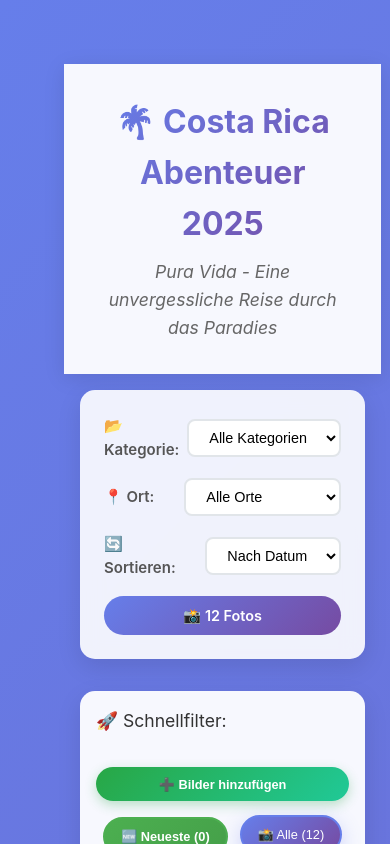
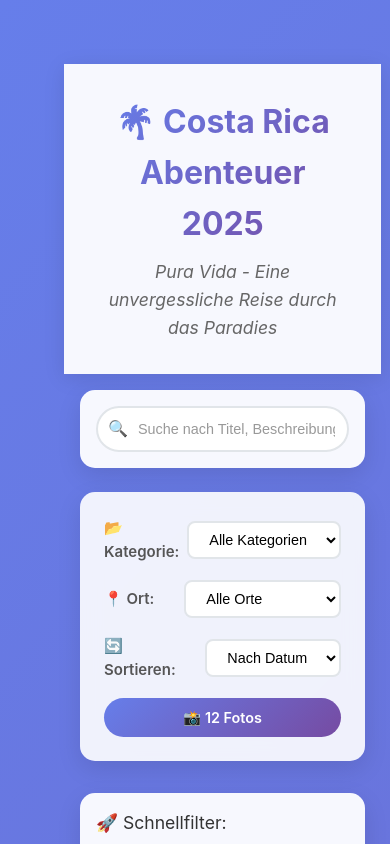
Before and after one commit to Degi100/cr-2025, a Vue app: page / in a window 390 px wide. Shown: the top 844 px of the page. Built offline with nearby package versions, Linux system fonts and the light colour scheme.

Commit message:
Add advanced search functionality with smart quick filters integration

```diff
--- a/src/components/PhotoGallery.vue
+++ b/src/components/PhotoGallery.vue
@@ -148,6 +148,7 @@ const showUploader = ref(false)
 const selectedLocation = ref('all')
 const selectedCategory = ref('all')
 const sortBy = ref('date')
+const searchQuery = ref('')
 
 // Eindeutige Locations für Filter
 const locations = computed(() => {
@@ -188,6 +189,17 @@ const filteredPhotos = computed(() => {
       const photoDate = new Date(photo.date)
       return photoDate >= oneWeekAgo
     })
+  }
+
+  // Suchfunktion - durchsucht Titel, Beschreibung und Location
+  if (searchQuery.value.trim()) {
+    const query = searchQuery.value.toLowerCase().trim()
+    filtered = filtered.filter(photo =>
+      photo.title.toLowerCase().includes(query) ||
+      photo.description.toLowerCase().includes(query) ||
+      photo.location.toLowerCase().includes(query) ||
+      photo.category.toLowerCase().includes(query)
+    )
   }
 
   // Nach Location filtern
@@ -266,10 +278,67 @@ const getNewestCount = () => {
     return photoDate >= oneWeekAgo
   }).length
 }
+
+// Suchfunktionen
+const clearSearch = () => {
+  searchQuery.value = ''
+}
+
+const clearAllFilters = () => {
+  searchQuery.value = ''
+  selectedCategory.value = 'all'
+  selectedLocation.value = 'all'
+  sortBy.value = 'date'
+}
+
+const hasActiveFilters = computed(() => {
+  return searchQuery.value.trim() !== '' ||
+         selectedCategory.value !== 'all' ||
+         selectedLocation.value !== 'all' ||
+         sortBy.value === 'newest'
+})
 </script>
 
 <template>
   <div class="photo-gallery">
+    <!-- Suchleiste -->
+    <div class="search-section">
+      <div class="search-container">
+        <div class="search-input-wrapper">
+          <span class="search-icon">🔍</span>
+          <input
+            type="text"
+            v-model="searchQuery"
+            placeholder="Suche nach Titel, Beschreibung, Ort oder Kategorie..."
+            class="search-input"
+          />
+          <button
+            v-if="searchQuery"
+            @click="clearSearch"
+            class="clear-search-btn"
+            title="Suche löschen"
+          >
+            ❌
+          </button>
+        </div>
+
+        <button
+          v-if="hasActiveFilters"
+          @click="clearAllFilters"
+          class="clear-all-btn"
+          title="Alle Filter zurücksetzen"
+        >
+          🔄 Filter zurücksetzen
+        </button>
+      </div>
+
+      <!-- Suchergebnisse Info -->
+      <div v-if="searchQuery.trim()" class="search-results-info">
+        <span class="search-query">Suche nach: "<strong>{{ searchQuery }}</strong>"</span>
+        <span class="search-count">{{ filteredPhotos.length }} Ergebnis{{ filteredPhotos.length !== 1 ? 'se' : '' }}</span>
+      </div>
+    </div>
+
     <!-- Filter und Sortierung -->
     <div class="gallery-controls">
       <div class="control-group">
@@ -326,58 +395,58 @@ const getNewestCount = () => {
           🆕 Neueste ({{ getNewestCount() }})
         </button>
         <button
-          class="filter-btn"
-          :class="{ active: selectedCategory === 'all' }"
-          @click="selectedCategory = 'all'; sortBy = 'date'"
+          class="filter-btn all-photos"
+          :class="{ active: !hasActiveFilters }"
+          @click="clearAllFilters"
         >
           📸 Alle ({{ photos.length }})
         </button>
         <button
           class="filter-btn"
-          :class="{ active: selectedCategory === 'anreise' }"
-          @click="selectedCategory = 'anreise'"
+          :class="{ active: selectedCategory === 'anreise' && !searchQuery }"
+          @click="selectedCategory = 'anreise'; searchQuery = ''"
         >
           ✈️ Anreise ({{ photos.filter(p => p.category === 'anreise').length }})
         </button>
         <button
           class="filter-btn"
-          :class="{ active: selectedCategory === 'strand' }"
-          @click="selectedCategory = 'strand'"
+          :class="{ active: selectedCategory === 'strand' && !searchQuery }"
+          @click="selectedCategory = 'strand'; searchQuery = ''"
         >
           🏖️ Strand ({{ photos.filter(p => p.category === 'strand').length }})
         </button>
         <button
           class="filter-btn"
-          :class="{ active: selectedCategory === 'tierwelt' }"
-          @click="selectedCategory = 'tierwelt'"
+          :class="{ active: selectedCategory === 'tierwelt' && !searchQuery }"
+          @click="selectedCategory = 'tierwelt'; searchQuery = ''"
         >
           🦥 Tiere ({{ photos.filter(p => p.category === 'tierwelt').length }})
         </button>
         <button
           class="filter-btn"
-          :class="{ active: selectedCategory === 'natur' }"
-          @click="selectedCategory = 'natur'"
+          :class="{ active: selectedCategory === 'natur' && !searchQuery }"
+          @click="selectedCategory = 'natur'; searchQuery = ''"
         >
           🌿 Natur ({{ photos.filter(p => p.category === 'natur').length }})
         </button>
         <button
           class="filter-btn"
-          :class="{ active: selectedLocation === 'Escazú' }"
-          @click="selectedLocation = 'Escazú'; selectedCategory = 'all'"
+          :class="{ active: selectedLocation === 'Escazú' && !searchQuery }"
+          @click="selectedLocation = 'Escazú'; selectedCategory = 'all'; searchQuery = ''"
         >
           🏨 Escazú ({{ photos.filter(p => p.location === 'Escazú').length }})
         </button>
         <button
           class="filter-btn"
-          :class="{ active: selectedCategory === 'kulinarik' }"
-          @click="selectedCategory = 'kulinarik'"
+          :class="{ active: selectedCategory === 'kulinarik' && !searchQuery }"
+          @click="selectedCategory = 'kulinarik'; searchQuery = ''"
         >
           🍽️ Speisen ({{ photos.filter(p => p.category === 'kulinarik').length }})
         </button>
         <button
           class="filter-btn"
-          :class="{ active: selectedCategory === 'nachtleben' }"
-          @click="selectedCategory = 'nachtleben'"
+          :class="{ active: selectedCategory === 'nachtleben' && !searchQuery }"
+          @click="selectedCategory = 'nachtleben'; searchQuery = ''"
         >
           🎉 Party ({{ photos.filter(p => p.category === 'nachtleben').length }})
         </button>
@@ -417,6 +486,120 @@ const getNewestCount = () => {
 .photo-gallery {
   max-width: 1200px;
   margin: 0 auto;
+}
+
+/* Suchsektion */
+.search-section {
+  background: rgba(255, 255, 255, 0.95);
+  backdrop-filter: blur(10px);
+  padding: 1.5rem;
+  border-radius: 15px;
+  margin-bottom: 1.5rem;
+  box-shadow: 0 8px 25px rgba(0, 0, 0, 0.1);
+}
+
+.search-container {
+  display: flex;
+  gap: 1rem;
+  align-items: center;
+  flex-wrap: wrap;
+}
+
+.search-input-wrapper {
+  position: relative;
+  flex: 1;
+  min-width: 300px;
+  display: flex;
+  align-items: center;
+}
+
+.search-icon {
+  position: absolute;
+  left: 15px;
+  font-size: 1.2rem;
+  color: #666;
+  z-index: 2;
+}
+
+.search-input {
+  width: 100%;
+  padding: 1rem 1rem 1rem 3rem;
+  border: 2px solid #e1e5e9;
+  border-radius: 25px;
+  font-size: 1rem;
+  background: white;
+  transition: all 0.3s ease;
+  outline: none;
+}
+
+.search-input:focus {
+  border-color: #667eea;
+  box-shadow: 0 0 0 3px rgba(102, 126, 234, 0.1);
+}
+
+.search-input::placeholder {
+  color: #999;
+}
+
+.clear-search-btn {
+  position: absolute;
+  right: 10px;
+  background: none;
+  border: none;
+  font-size: 1rem;
+  cursor: pointer;
+  padding: 0.5rem;
+  border-radius: 50%;
+  transition: background-color 0.3s ease;
+}
+
+.clear-search-btn:hover {
+  background-color: #f5f5f5;
+}
+
+.clear-all-btn {
+  background: linear-gradient(135deg, #6c757d, #5a6268);
+  color: white;
+  border: none;
+  border-radius: 25px;
+  padding: 0.75rem 1.5rem;
+  font-size: 0.9rem;
+  font-weight: 600;
+  cursor: pointer;
+  transition: all 0.3s ease;
+  white-space: nowrap;
+  box-shadow: 0 4px 12px rgba(108, 117, 125, 0.3);
+}
+
+.clear-all-btn:hover {
+  background: linear-gradient(135deg, #5a6268, #495057);
+  transform: translateY(-2px);
+  box-shadow: 0 6px 20px rgba(108, 117, 125, 0.4);
+}
+
+.search-results-info {
+  display: flex;
+  justify-content: space-between;
+  align-items: center;
+  margin-top: 1rem;
+  padding-top: 1rem;
+  border-top: 1px solid #e9ecef;
+  flex-wrap: wrap;
+  gap: 0.5rem;
+}
+
+.search-query {
+  color: #666;
+  font-size: 0.9rem;
+}
+
+.search-count {
+  background: linear-gradient(135deg, #28a745, #20c997);
+  color: white;
+  padding: 0.4rem 1rem;
+  border-radius: 20px;
+  font-size: 0.85rem;
+  font-weight: 600;
 }
 
 .gallery-controls {
@@ -583,6 +766,14 @@ const getNewestCount = () => {
   box-shadow: 0 6px 20px rgba(46, 125, 50, 0.4);
 }
 
+.filter-btn.all-photos.active {
+  background: linear-gradient(135deg, #667eea, #764ba2);
+  border-color: #667eea;
+  color: white;
+  transform: translateY(-2px);
+  box-shadow: 0 6px 20px rgba(102, 126, 234, 0.3);
+}
+
 .photos-grid {
   display: grid;
   grid-template-columns: repeat(auto-fit, minmax(300px, 1fr));
@@ -591,6 +782,41 @@ const getNewestCount = () => {
 }
 
 @media (max-width: 768px) {
+  .search-section {
+    padding: 1rem;
+  }
+
+  .search-container {
+    flex-direction: column;
+    align-items: stretch;
+  }
+
+  .search-input-wrapper {
+    min-width: auto;
+  }
+
+  .search-input {
+    padding: 0.8rem 0.8rem 0.8rem 2.5rem;
+    font-size: 0.9rem;
+  }
+
+  .search-icon {
+    left: 12px;
+    font-size: 1rem;
+  }
+
+  .clear-all-btn {
+    font-size: 0.8rem;
+    padding: 0.6rem 1rem;
+  }
+
+  .search-results-info {
+    flex-direction: column;
+    align-items: stretch;
+    text-align: center;
+    gap: 0.5rem;
+  }
+
   .gallery-controls {
     flex-direction: column;
     align-items: stretch;
```
